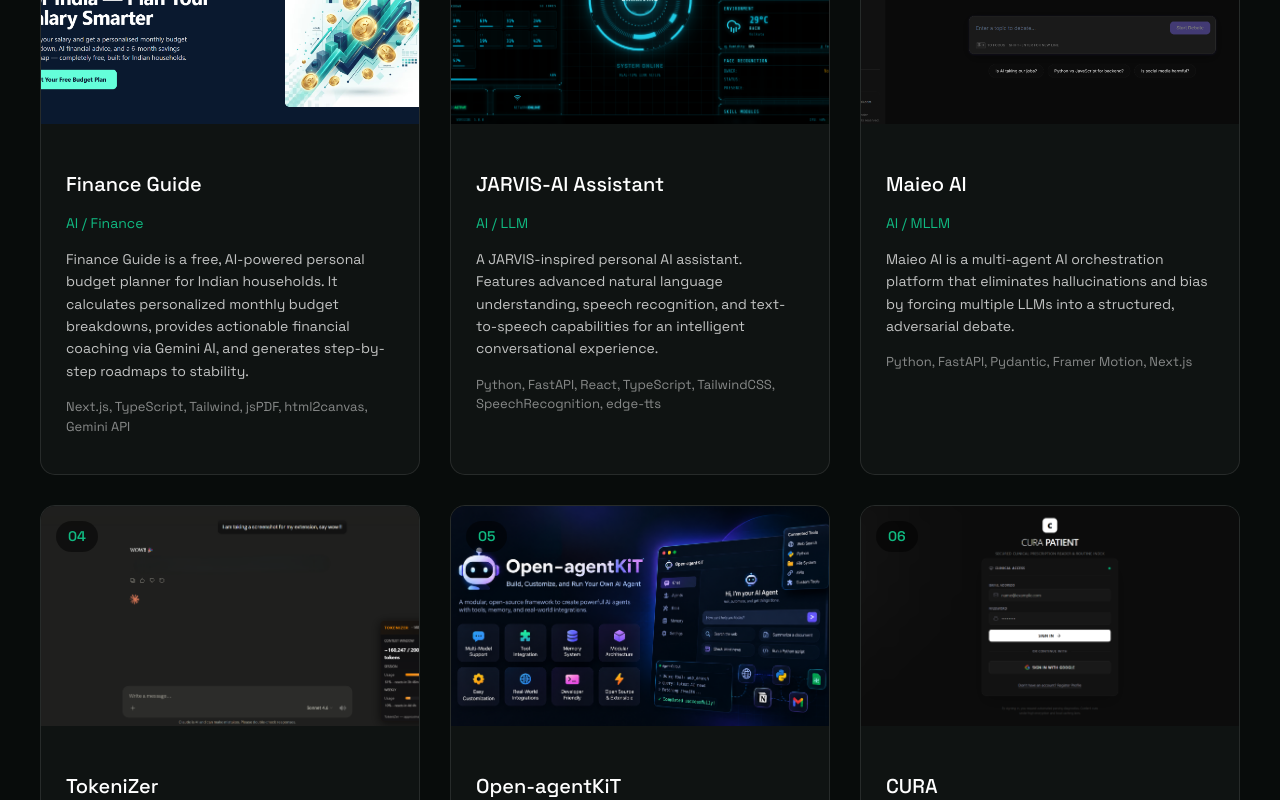
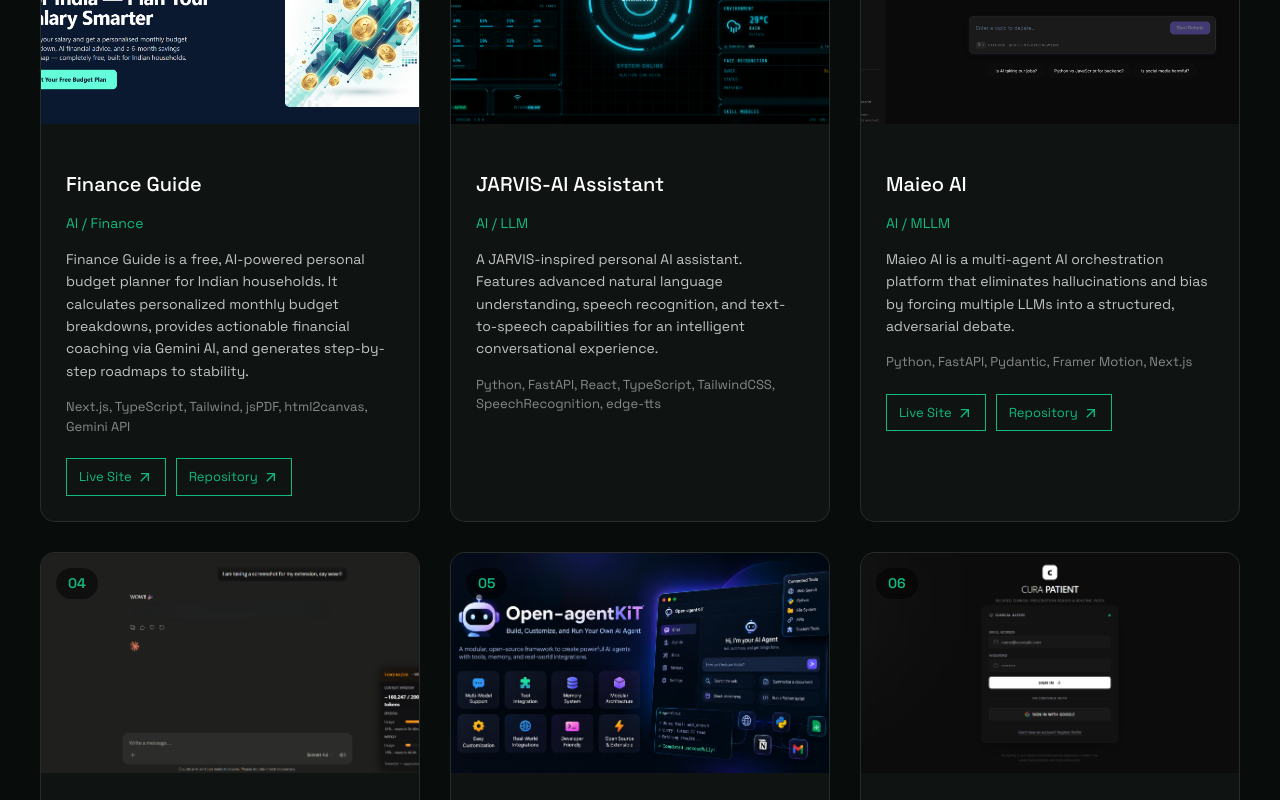
Before and after one commit to Soumik22-tech/Soumik-Majumder-Portfolio, a React (Vite) app: page /myworks in a window 1280 px wide. Shown: the part 510-1310 px from the top of the page. Built offline with nearby package versions, Linux system fonts and the light colour scheme.

Commit message:
Add project links to work cards

```diff
--- a/src/components/Work.tsx
+++ b/src/components/Work.tsx
@@ -79,7 +79,11 @@
                 <h4>Tools and features</h4>
                 <p>{project.technologies}</p>
               </div>
-              <WorkImage image={project.image} alt={project.title} link={project.link} />
+              <WorkImage
+                image={project.image}
+                alt={project.title}
+                link={project.link || project.github}
+              />
             </div>
           ))}
           {/* See All Works Button */}
--- a/src/pages/MyWorks.css
+++ b/src/pages/MyWorks.css
@@ -126,6 +126,34 @@
   line-height: 1.5;
 }
 
+.myworks-card-links {
+  display: flex;
+  flex-wrap: wrap;
+  gap: 10px;
+  margin-top: 22px;
+}
+
+.myworks-card-links a {
+  display: inline-flex;
+  align-items: center;
+  gap: 5px;
+  color: var(--accentColor);
+  border: 1px solid var(--accentColor);
+  padding: 8px 12px;
+  font-size: 13px;
+  text-decoration: none;
+  transition: all 0.3s ease;
+}
+
+.myworks-card-links a:hover {
+  color: #000;
+  background: var(--accentColor);
+}
+
+.myworks-card-links svg {
+  font-size: 16px;
+}
+
 /* Responsive */
 @media only screen and (max-width: 768px) {
   .myworks-page {
--- a/src/pages/MyWorks.tsx
+++ b/src/pages/MyWorks.tsx
@@ -1,4 +1,5 @@
 import { Link } from "react-router-dom";
+import { MdArrowOutward } from "react-icons/md";
 import { config } from "../config";
 import "./MyWorks.css";
 
@@ -27,6 +28,20 @@
               <p className="myworks-card-category">{project.category}</p>
               <p className="myworks-card-description">{project.description}</p>
               <p className="myworks-card-tech">{project.technologies}</p>
+              {(project.link || project.github) && (
+                <div className="myworks-card-links">
+                  {project.link && (
+                    <a href={project.link} target="_blank" rel="noopener noreferrer">
+                      Live Site <MdArrowOutward />
+                    </a>
+                  )}
+                  {project.github && (
+                    <a href={project.github} target="_blank" rel="noopener noreferrer">
+                      Repository <MdArrowOutward />
+                    </a>
+                  )}
+                </div>
+              )}
             </div>
           </div>
         ))}
```
